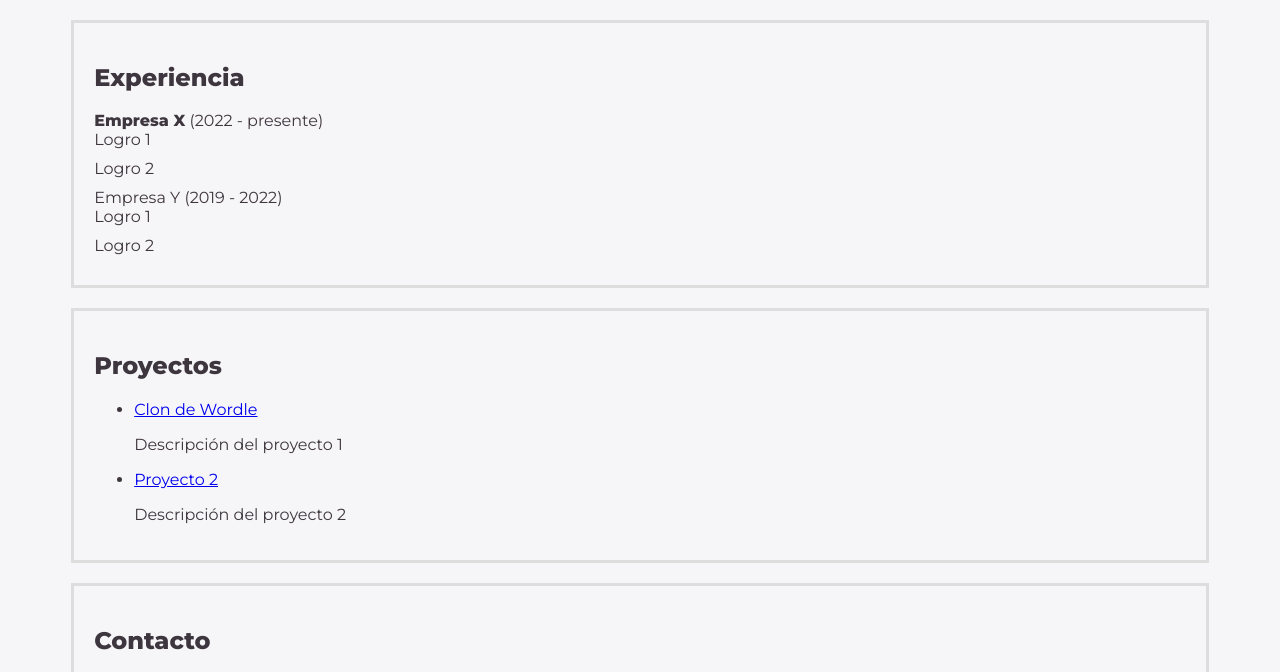
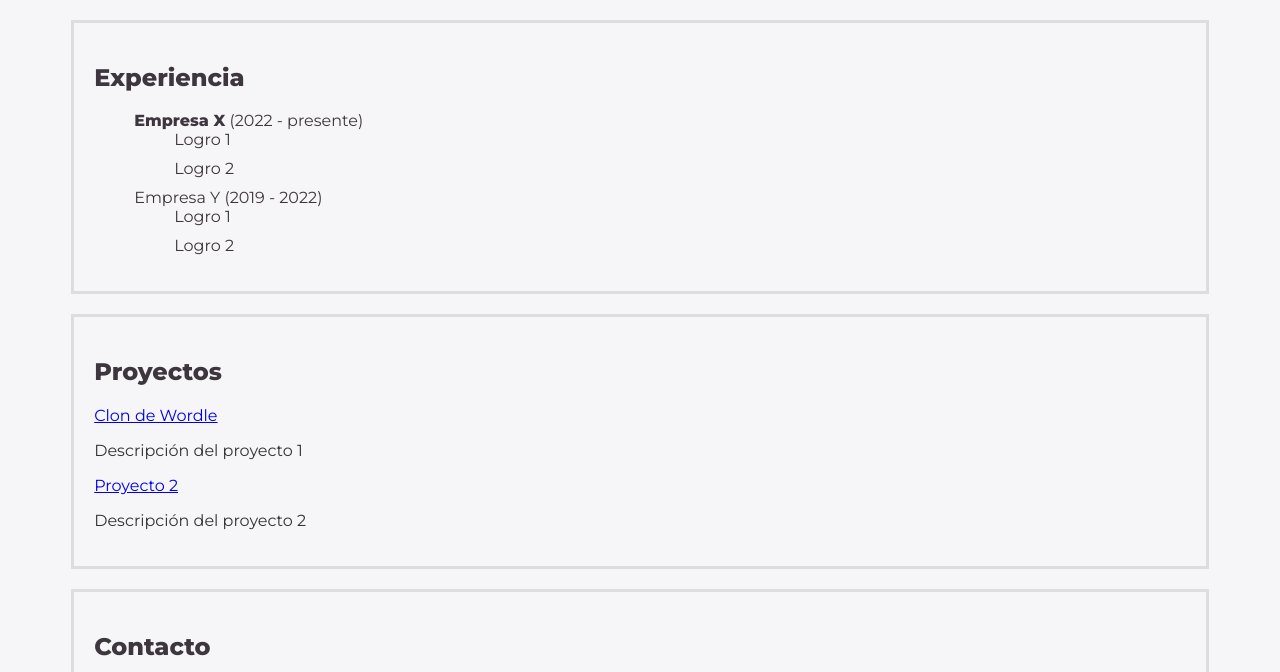
Before and after one commit to LuzAscona/MiPorfolio, a plain HTML site: page index.html in a window 1280 px wide. Shown: the part 737-1409 px from the top of the page. Drawn offline with Linux system fonts and the light colour scheme.

Commit message:
proyecto final
ProgramandoPy

```diff
--- a/index.html
+++ b/index.html
@@ -61,7 +61,8 @@
       <h2>Proyectos</h2>
       <ul>
         <li>
-          <a href="https://www.nytimes.com/games/wordle/index.html">Clon de Wordle</a>
+          <a href="https://www.nytimes.com/games/wordle/index.html"
+          >Clon de Wordle</a>
           <p>Descripción del proyecto 1</p>
         </li>
         <li>
@@ -83,10 +84,10 @@
           <a href="https://www.instagram.com/ascona_luz/?next=%2F"><img src= "https://img.freepik.com/vector-gratis/icono-redes-sociales-vector-instagram-7-junio-2021-bangkok-tailandia_53876-136728.jpg?w=740&t=st=1718863575~exp=1718864175~hmac=169279d1ecae54adee0ca7278dad159fabe323600b7da02f27a3456f4fa1eff8" width="20"/></a>
             <ul id="sociales">
               <li>
-                <a href="https://www.facebook.com/tucuenta" class="fa fa-facebook"></a>
+                <a href="https://www.facebook.com/luzvanessa.asconaibarrola/" class="fa fa-facebook"></a>
               </li>
               <li>
-                <a href="https://twitter.com/tucuenta" class="fa fa-twitter"></a>
+                <a href="https://x.com/ascona_luzZzz" class="fa fa-twitter"></a>
               </li>
               <li>
                 <a href="https://www.linkedin.com/in/tucuenta" class="fa fa-linkedin"></a>
--- a/stayle.css
+++ b/stayle.css
@@ -1,4 +1,7 @@
 @import url('https://fonts.googleapis.com/css?family=Montserrat:400,800');
+html{
+  scroll-padding-top: 4rem;
+}
 body{
     background: #f6f5f7;
     font-family: 'Montserrat', sans-serif;
@@ -55,25 +58,26 @@ section {
 }
 #experiencia ul{
   list-style: none;
-  padding: 0;
-  margin: 0;
+  padding: 5;
+  margin: 10;
 
 }
 #experiencia ul li{
   margin-bottom: 10px;
 }
 
-#proyecto ul {
+#proyectos ul {
   list-style: none;
   padding: 0;
   margin: 0;
 }
-#proyecto ul li{
+#proyectos ul li{
   text-decoration: none;
+  list-style: none;
   color: #333;
 
 }
-#proyecto ul li a:hover {
+#proyectos ul li a:hover {
   text-decoration: underline;
 }
 #sociales {
```
